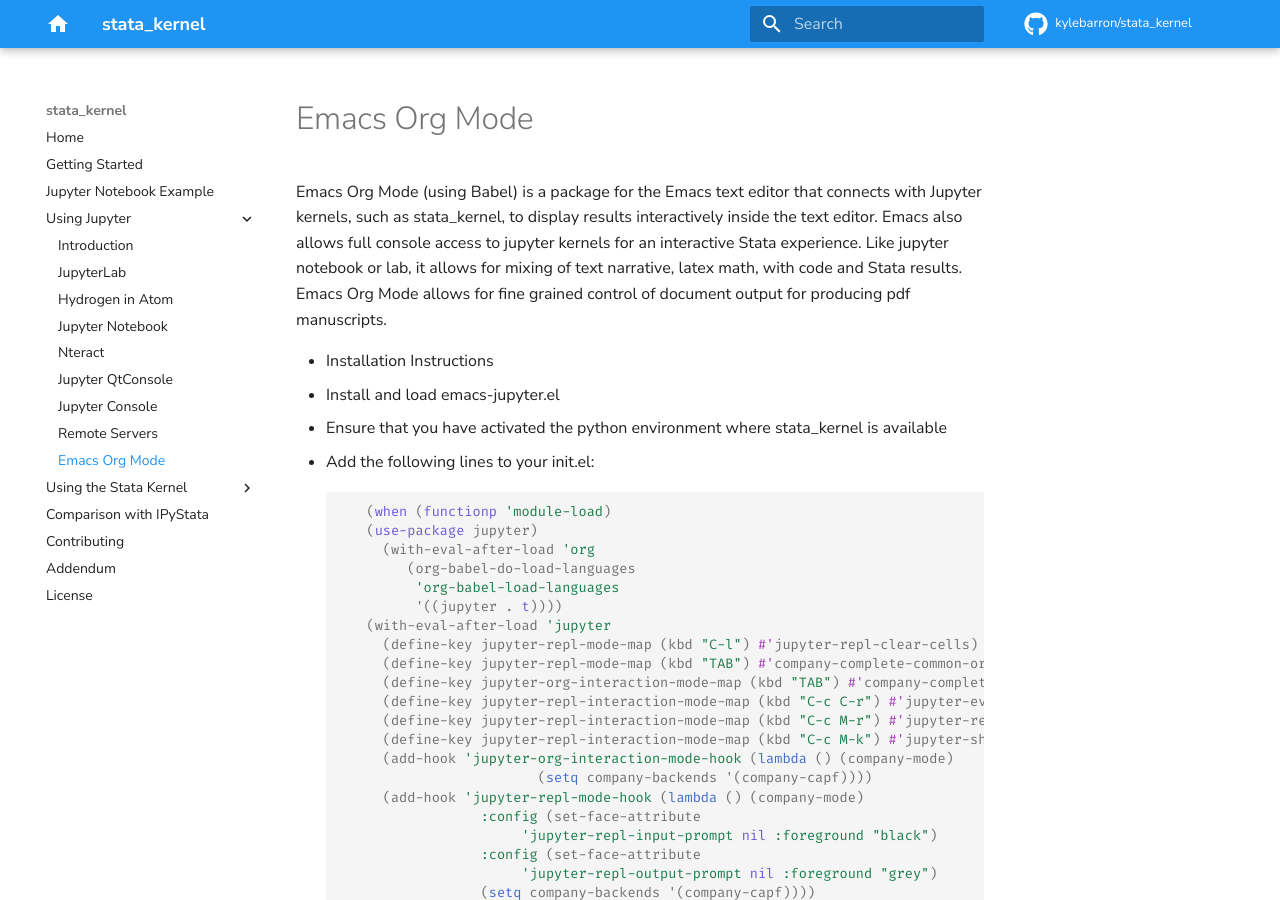
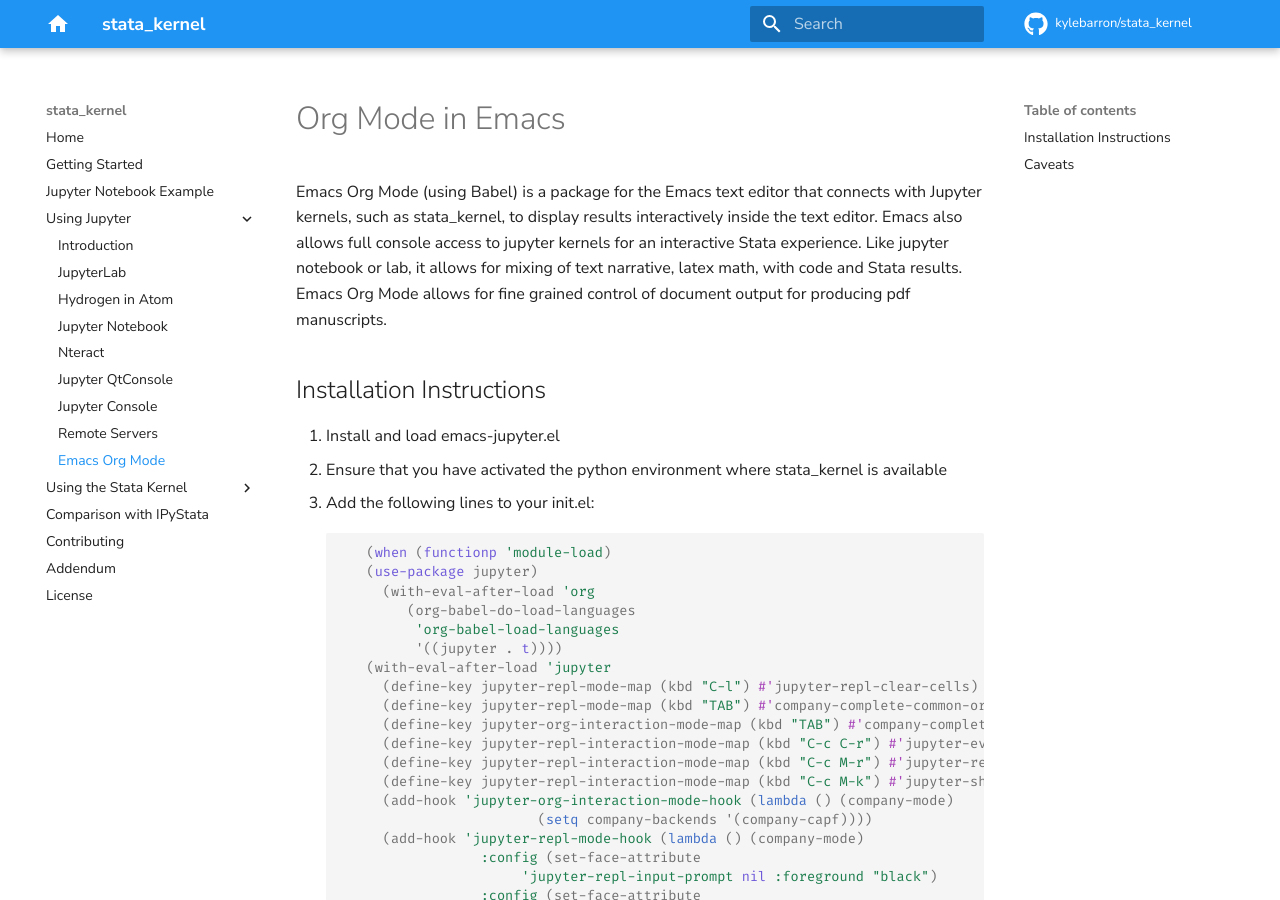
Before and after one commit to kylebarron/stata_kernel, an MkDocs documentation site: the page built from docs/src/using_jupyter/emacs-org-mode.md, in a window 1280 px wide and 900 px high. Built offline with MkDocs 1.6.1 and Material for MkDocs 9.7.7, drawn with Linux system fonts in a browser that asks for light colours; comment, search, counter and statistics services are not loaded.

Commit message:
Fix markdown syntax and headings levels

````diff
--- a/docs/src/using_jupyter/emacs-org-mode.md
+++ b/docs/src/using_jupyter/emacs-org-mode.md
@@ -1,9 +1,11 @@
+# Org Mode in Emacs
+
 Emacs Org Mode (using Babel) is a package for the Emacs text editor that connects with Jupyter kernels, such as stata_kernel,
 to display results interactively inside the text editor.  Emacs also allows full console access to jupyter kernels
 for an interactive Stata experience. Like jupyter notebook or lab, it allows for mixing of text narrative, latex math,
 with code and Stata results.  Emacs Org Mode allows for fine grained control of document output for producing pdf manuscripts.
 
-* Installation Instructions
+## Installation Instructions
   1. Install and load emacs-jupyter.el
   2. Ensure that you have activated the python environment where stata_kernel is available
   3. Add the following lines to your init.el:
@@ -39,7 +41,7 @@
      ```
     4. In your `init.el`, make sure to remove `("stata" . "stata")` from `'org-babel-load-languages`.
 
-* Caveats
+## Caveats
 1.  Emacs Org Mode will not currently display `html` output from the `%head` or `%help` magics.  Try using the code block option `:display text/plain`
 2.  Some graphical output will not display export correctly.  The problem and solution are described in the installation instruction link.
 
````
